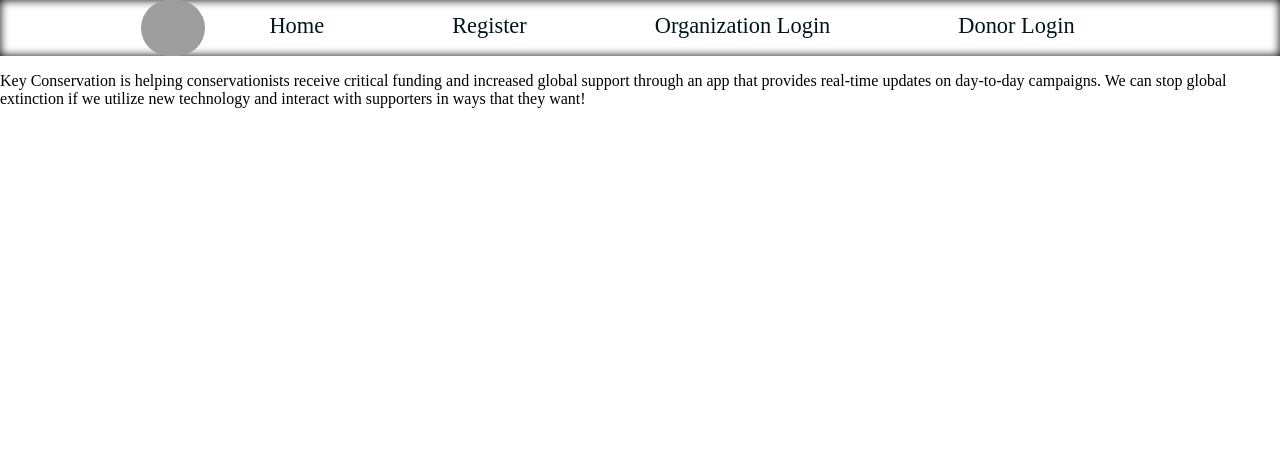
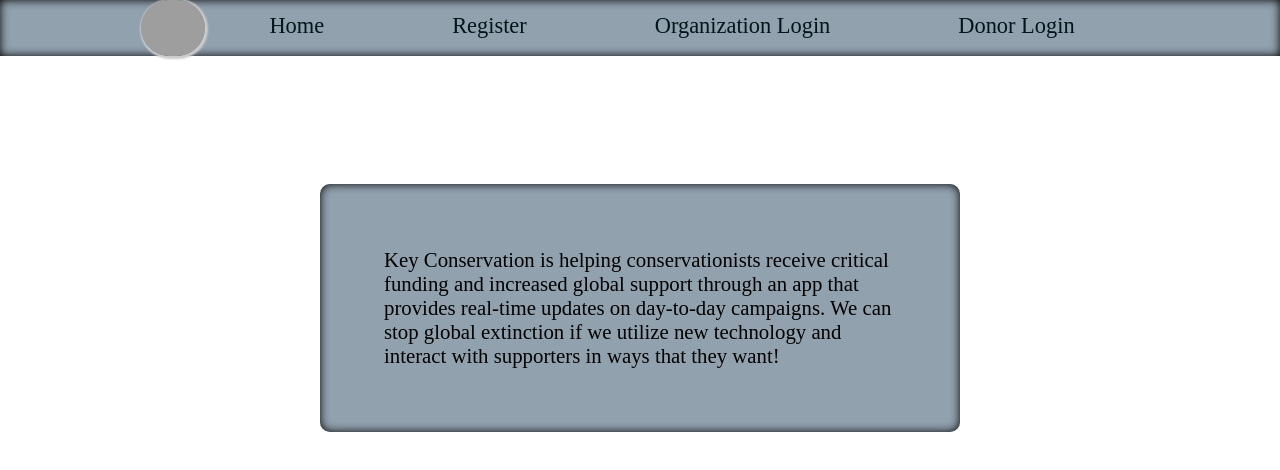
Before and after one commit to buildweek-save-the-animals/front-end, a React (Create React App) app: page / in a window 1280 px wide. Shown: the top 470 px of the page. Built offline with nearby package versions, Linux system fonts and the light colour scheme; grey boxes are pictures that could not be loaded.

Commit message:
added some styling-found theme to follow

```diff
--- a/src/components/homePage.js
+++ b/src/components/homePage.js
@@ -1,12 +1,25 @@
 import React from 'react'
-import { Container } from '@material-ui/core';
+import styled from 'styled-components';
+
+const HomeDiv = styled.div `
+margin:10% 25%;
+background-color:rgb(37, 68, 95,0.5);
+box-shadow: inset 0 0 10px #000000;
+border-radius:10px;
+`
+
+const Pgraph = styled.p `
+font-size:1.3rem;
+
+padding:10%;
+`
 
 const HomePage = () => {
 
     return (
-        <div>
-            <p>Key Conservation is helping conservationists receive critical funding and increased global support through an app that provides real-time updates on day-to-day campaigns. We can stop global extinction if we utilize new technology and interact with supporters in ways that they want! </p>
-        </div>
+        <HomeDiv>
+            <Pgraph>Key Conservation is helping conservationists receive critical funding and increased global support through an app that provides real-time updates on day-to-day campaigns. We can stop global extinction if we utilize new technology and interact with supporters in ways that they want! </Pgraph>
+        </HomeDiv>
     )
 }
 
--- a/src/components/navBar.css
+++ b/src/components/navBar.css
@@ -6,7 +6,7 @@
     flex-direction: row;
     justify-content:center;
     width: 100%;
-    height:;
+    background-color:rgb(37, 68, 95,0.5);
 
   box-shadow:         inset 0 0 10px #000000;
 
@@ -17,6 +17,7 @@
 height:7vh;
 width:5vw;
 border-radius: 50px;
+box-shadow:         1px 1px 2px 2px #ccc;
 
 
 }
```
